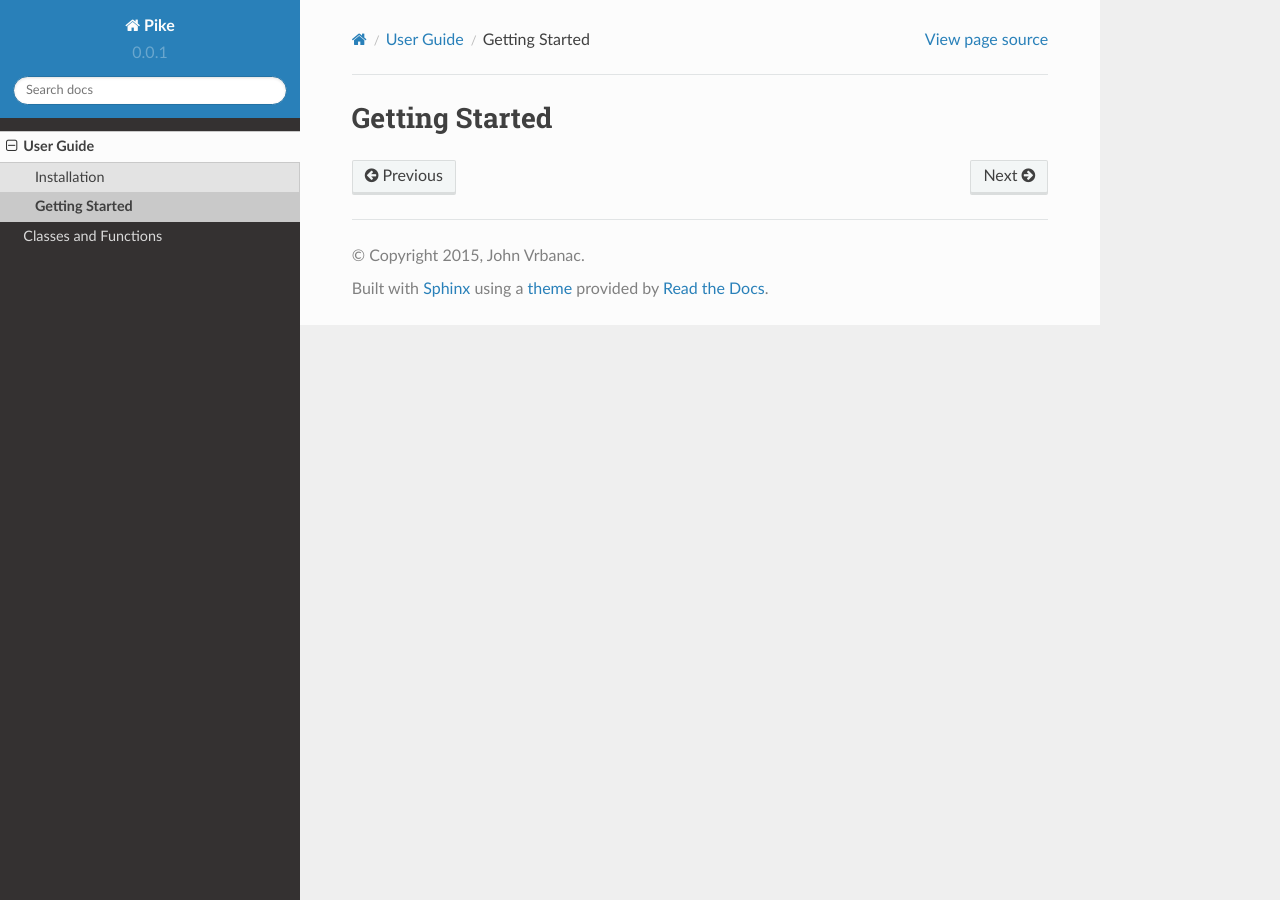
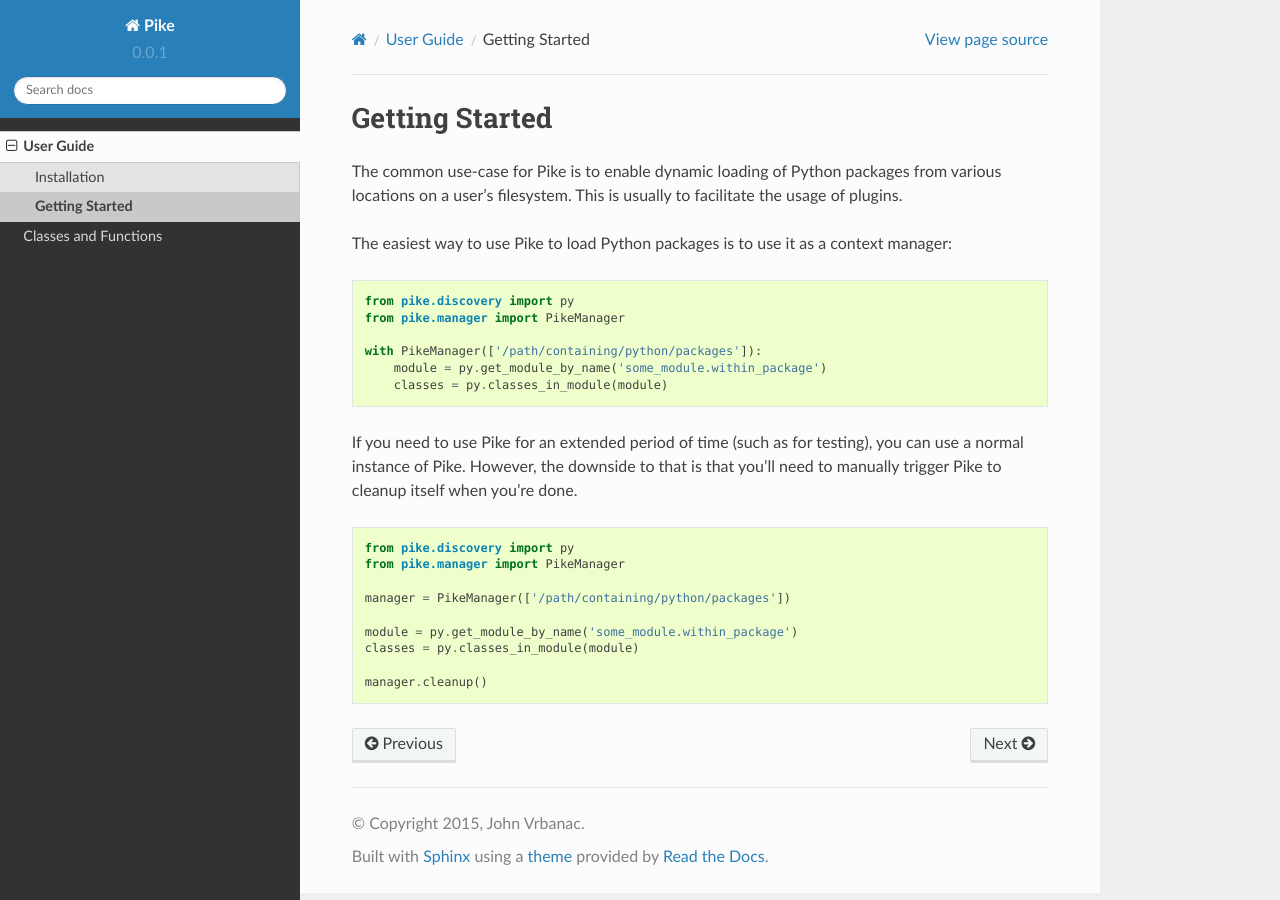
Before and after one commit to pyarmory/pike, a Sphinx documentation site: the page built from docs/user_guide/getting_started.rst, in a window 1280 px wide. Built offline with Sphinx 7.4.7 and the Read the Docs theme 2.0.0, drawn with Linux system fonts in a browser that asks for light colours.

Commit message:
Adding some basic content to the getting started docs

```diff
--- a/docs/user_guide/getting_started.rst
+++ b/docs/user_guide/getting_started.rst
@@ -1,2 +1,35 @@
 Getting Started
 ===============
+
+The common use-case for Pike is to enable dynamic loading of Python packages
+from various locations on a user's filesystem. This is usually to facilitate
+the usage of plugins.
+
+The easiest way to use Pike to load Python packages is to use it as a context
+manager:
+
+.. code-block:: python
+
+    from pike.discovery import py
+    from pike.manager import PikeManager
+
+    with PikeManager(['/path/containing/python/packages']):
+        module = py.get_module_by_name('some_module.within_package')
+        classes = py.classes_in_module(module)
+
+
+If you need to use Pike for an extended period of time (such as for testing),
+you can use a normal instance of Pike. However, the downside to that is that
+you'll need to manually trigger Pike to cleanup itself when you're done.
+
+.. code-block:: python
+
+    from pike.discovery import py
+    from pike.manager import PikeManager
+
+    manager = PikeManager(['/path/containing/python/packages'])
+
+    module = py.get_module_by_name('some_module.within_package')
+    classes = py.classes_in_module(module)
+
+    manager.cleanup()
```
